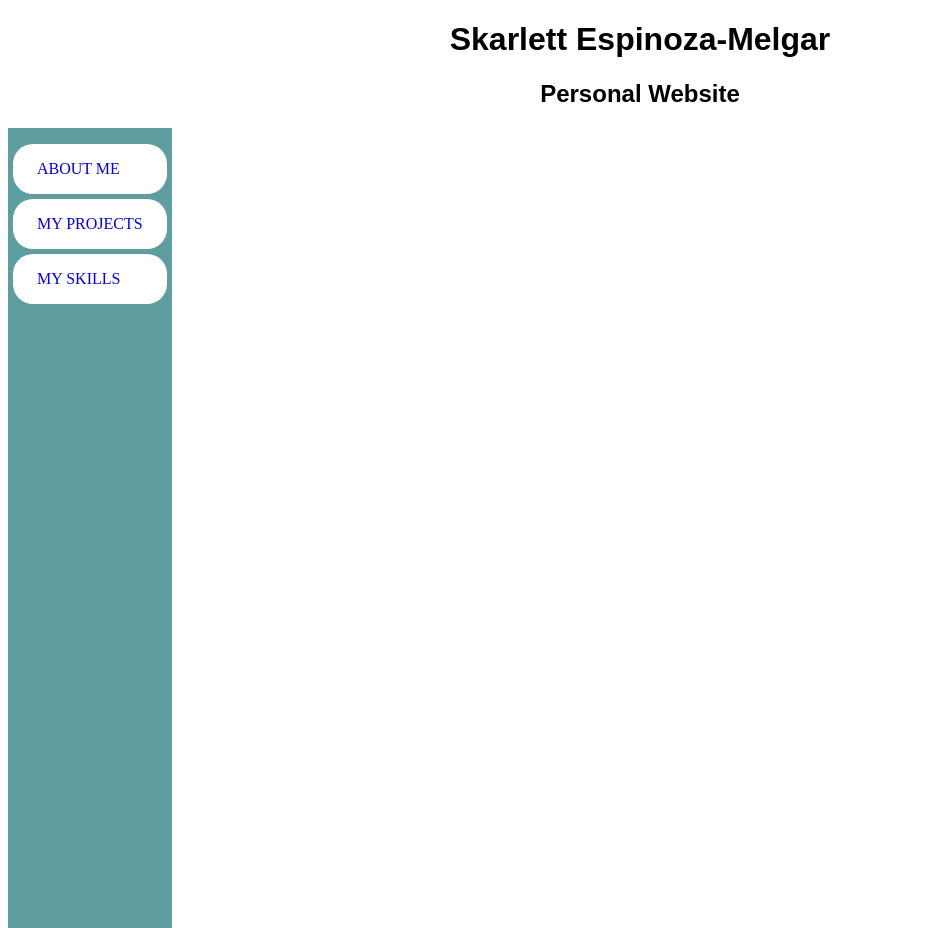
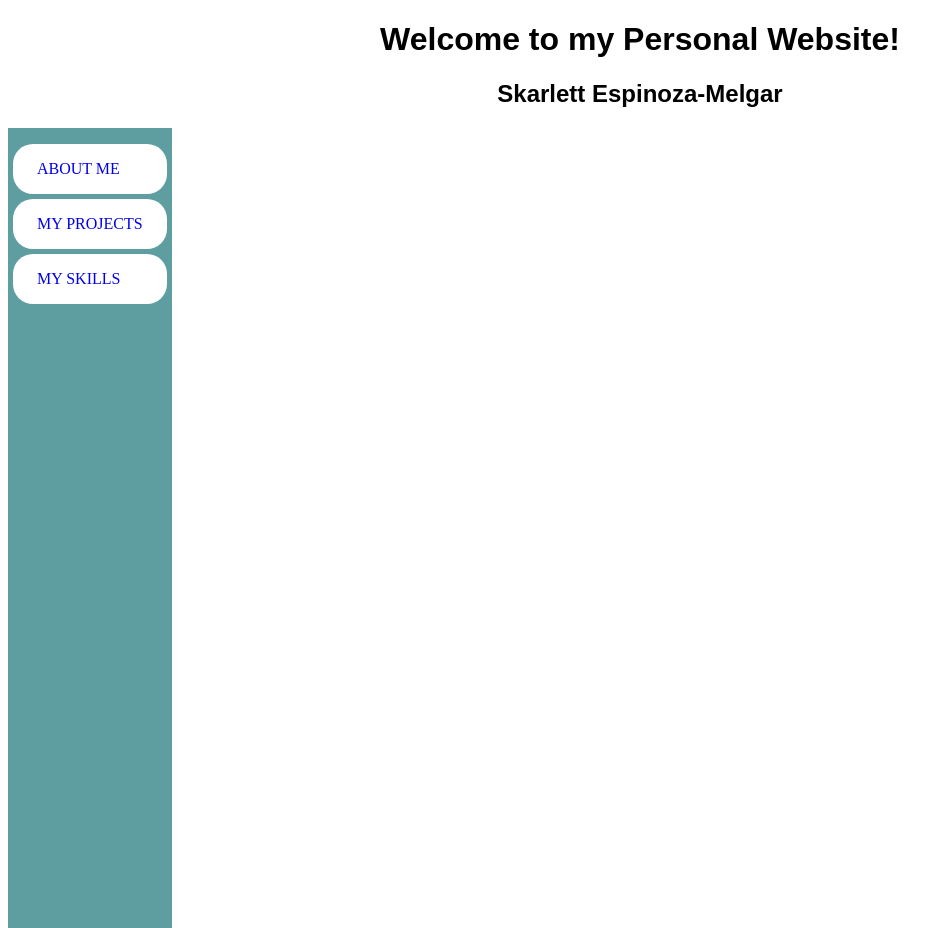
Before and after one commit to skarlettespinoza/skarlettespinoza.github.io, a plain HTML site: page index.html in a window 1280 px wide. Shown: the whole page, without its empty margins (0-952 px from the left). Drawn offline with Linux system fonts and the light colour scheme.

Commit message:
about me

```diff
--- a/index.html
+++ b/index.html
@@ -7,8 +7,8 @@
     <link rel="stylesheet" href="indexStyle.css" />
 </head>
 <body>
-    <h1>Skarlett Espinoza-Melgar</h1>
-    <h2>Personal Website</h2>
+    <h1>Welcome to my Personal Website!</h1>
+    <h2>Skarlett Espinoza-Melgar</h2>
 
     <nav>
         <ul>
```
Also changed, not shown: About.html (+5 -0 lines).
